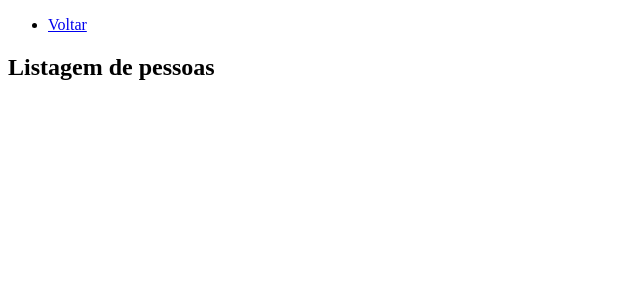
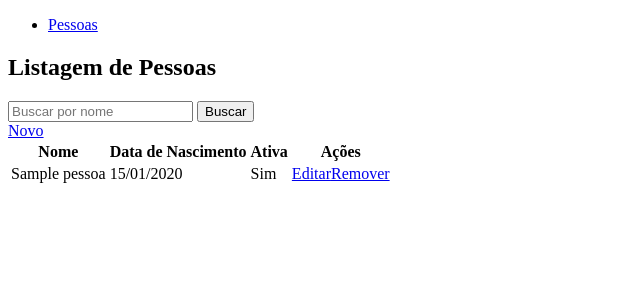
Before and after one commit to caiobps1/django-projeto, a Django app: page /pessoas/ in a window 1280 px wide. Shown: the top 300 px of the page, without its empty margins (0-640 px from the left). Run offline with Django 3.2, Linux system fonts and the light colour scheme; tables that the repository leaves empty hold one stand-in row (values such as "Sample post").

Commit message:
novas funções crud

```diff
--- a/pessoa/models.py
+++ b/pessoa/models.py
@@ -6,3 +6,6 @@ class Pessoa(models.Model):
     nome_completo = models.CharField(max_length=256)
     data_nascimento = models.DateField(null=True)
     ativa = models.BooleanField(default=True)
+    #metodo pra exibir nome certo
+    def __str__(self):
+        return self.nome_completo
--- /dev/null
+++ b/pessoa/templates/pessoa/pessoa_confirm_delete.html
@@ -0,0 +1,5 @@
+<form method="post">
+    {% csrf_token %}
+    <p> Tem certeza que deseja remover "{{ object }}"?</p>
+    <input type="submit" value="Confirmar">
+</form>
--- a/pessoa/templates/pessoa/pessoa_list.html
+++ b/pessoa/templates/pessoa/pessoa_list.html
@@ -1,15 +1,43 @@
-<!DOCTYPE html>
-<html lang="en">
-<head>
-    <meta charset="UTF-8">
-    <meta http-equiv="X-UA-Compatible" content="IE=edge">
-    <meta name="viewport" content="width=device-width, initial-scale=1.0">
-    <title>Listagem de Pessoas</title>
-</head>
-<body>
-    <ul>
-        <li><a href="{% url 'principal' %}">Voltar</a></li>
-    </ul>
-    <h2>Listagem de pessoas</h2>
-</body>
-</html>
+{% extends 'principal/base.html' %}
+
+{% block titulo %}Listagem de Pessoas{% endblock %}
+
+{% block texto %}Listagem de Pessoas{% endblock %}
+
+
+{% block conteudo %}
+
+<form method="GET">
+    <input type="text" name="nome" placeholder="Buscar por nome"/>
+    <input type="Submit" value="Buscar">
+</form>
+
+<a href="{% url 'pessoa.novo' %}">Novo</a>
+
+<table>
+    <thead>
+        <tr>
+            <th>Nome</th>
+            <th>Data de Nascimento</th>
+            <th>Ativa</th>
+            <th>Ações</th>
+        </tr>
+    </thead>
+    <tbody>
+        {% for pessoa in object_list %}
+        <tr>
+            <td>{{ pessoa.nome_completo }}</td>
+            <td>{{ pessoa.data_nascimento|date:"d/m/Y" }}</td>
+            <td>
+                {% if pessoa.ativa %}
+                Sim
+                {% else %}
+                Não
+                {% endif %}
+            </td>
+            <td><a href="{% url 'pessoa.editar' pessoa.pk %}">Editar</a><a href="{% url 'pessoa.remover' pessoa.pk %}">Remover</a></td>
+        </tr>
+        {% endfor %}
+</table>
+
+{% endblock %}
--- a/pessoa/urls.py
+++ b/pessoa/urls.py
@@ -1,6 +1,11 @@
 from django.urls import path
-from .views import ListaPessoaView
+
+from pessoa.models import Pessoa
+from .views import ListaPessoaView, PessoaCreateView, PessoaUpdateView, PessoaDeleteView
 
 urlpatterns = [
-    path('', ListaPessoaView.as_view(), name='pessoa.index')
+    path('', ListaPessoaView.as_view(), name='pessoa.index'),
+    path('novo/', PessoaCreateView.as_view(), name='pessoa.novo'),
+    path('editar/<int:pk>', PessoaUpdateView.as_view(), name='pessoa.editar'),
+    path('remover/<int:pk>', PessoaDeleteView.as_view(), name='pessoa.remover'),
 ]
--- a/pessoa/views.py
+++ b/pessoa/views.py
@@ -1,11 +1,35 @@
 from msilib.schema import ListView
 from django.shortcuts import render
 
-from django.views.generic import ListView
+from django.views.generic import ListView, CreateView, UpdateView, DeleteView
 from .models import Pessoa
+from .forms import PessoaForm
 
 # Create your views here.
 
 class ListaPessoaView(ListView):
     model = Pessoa
     queryset: Pessoa.objects.all().order_by('nome_completo')
+
+    def get_queryset(self):
+        queryset = super().get_queryset()
+        filtro_nome = self.request.GET.get('nome') or None
+
+        if filtro_nome:
+            queryset = queryset.filter(nome_completo__contains=filtro_nome)
+
+        return queryset
+
+class PessoaCreateView(CreateView):
+    model = Pessoa
+    form_class = PessoaForm
+    success_url = '/pessoas/'
+
+class PessoaUpdateView(UpdateView):
+    model = Pessoa
+    form_class = PessoaForm
+    sucess_url = '/pessoas/'
+
+class PessoaDeleteView(DeleteView):
+    model = Pessoa
+    success_url = '/pessoas/'
--- a/principal/templates/principal/base.html
+++ b/principal/templates/principal/base.html
@@ -11,5 +11,7 @@
         <li><a href="{% url 'pessoa.index' %}">Pessoas</a></li>
     </ul>
     <h2>{% block texto %}texto{% endblock %}</h2>
+
+    {% block conteudo %}{% endblock %}
 </body>
 </html>
```
Also changed, not shown: pessoa/forms.py (added, +12 -0 lines), pessoa/templates/pessoa/pessoa_form.html (added, +19 -0 lines).
